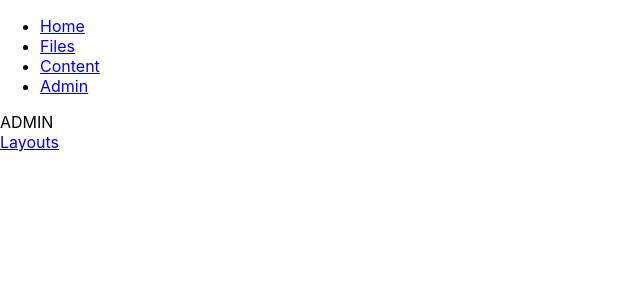
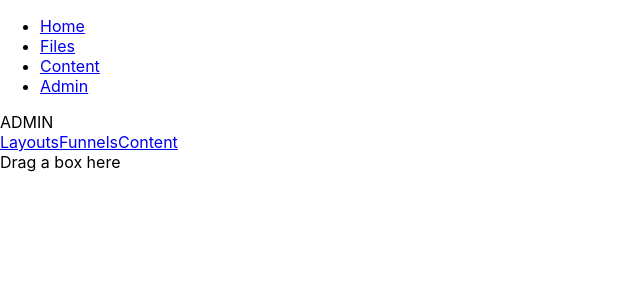
Before and after one commit to awf825/ExpressiveCMS, a React (Create React App) app in the folder client/: page /admin/funnels in a window 1280 px wide. Shown: the top 300 px of the page, without its empty margins (0-640 px from the left). Built offline with nearby package versions, Linux system fonts and the light colour scheme.

Commit message:
getting dnd together

```diff
--- a/client/package.json
+++ b/client/package.json
@@ -7,6 +7,8 @@
     "@testing-library/react": "^13.1.1",
     "@testing-library/user-event": "^13.5.0",
     "react": "^18.0.0",
+    "react-dnd": "^16.0.1",
+    "react-dnd-html5-backend": "^16.0.1",
     "react-dom": "^18.0.0",
     "react-router-dom": "^6.3.0",
     "react-scripts": "5.0.1",
--- a/client/src/admin/AdminDash.js
+++ b/client/src/admin/AdminDash.js
@@ -4,9 +4,9 @@ import {
     Route,
     Link
   } from "react-router-dom";
-import {
-    AdminLayouts
-} from "./routes/AdminLayouts"
+import { AdminLayouts } from "./routes/AdminLayouts"
+import { AdminFunnels } from "./routes/AdminFunnels"
+import { AdminContent } from "./routes/AdminContent"
 
 function AdminDash() {
     return (
@@ -14,11 +14,15 @@ function AdminDash() {
             ADMIN
             <nav>
             <Link to="layouts">Layouts</Link>
+            <Link to="funnels">Funnels</Link>
+            <Link to="content">Content</Link>
             </nav>
 
             <Routes>
             {/* <Route path=":id" element={<UserProfile />} /> */}
             <Route path="layouts" element={<AdminLayouts />} />
+            <Route path="funnels" element={<AdminFunnels />} />
+            <Route path="content" element={<AdminContent />} />
             </Routes>
         </div>
     )
--- /dev/null
+++ b/client/src/admin/components/dnd/DraggableBasket.js
@@ -0,0 +1,24 @@
+import React from 'react';
+import { useDrop } from 'react-dnd'
+
+export const DraggableBasket = () =>  {
+  const [{ canDrop, isOver }, drop] = useDrop(() => ({
+    // The type (or types) to accept - strings or symbols
+    accept: 'BOX',
+    // Props to collect
+    collect: (monitor) => ({
+      isOver: monitor.isOver(),
+      canDrop: monitor.canDrop()
+    })
+  }))
+
+  return (
+    <div
+      ref={drop}
+      role={'Dustbin'}
+      style={{ backgroundColor: isOver ? 'red' : 'white' }}
+    >
+      {canDrop ? 'Release to drop' : 'Drag a box here'}
+    </div>
+  )
+}
--- /dev/null
+++ b/client/src/admin/routes/AdminContent.js
@@ -0,0 +1,9 @@
+import React from 'react';
+
+export const AdminContent = () => {
+    return (
+      <div>
+        AdminContent
+      </div>
+    )
+}
--- /dev/null
+++ b/client/src/admin/routes/AdminFunnels.js
@@ -0,0 +1,16 @@
+import React from 'react';
+import { DndProvider } from 'react-dnd'
+import { HTML5Backend } from 'react-dnd-html5-backend'
+import { DraggableBasket } from '../components/dnd/DraggableBasket';
+
+/*
+    https://react-dnd.github.io/react-dnd/docs/tutorial#adding-drag-and-drop-interaction
+*/
+
+export const AdminFunnels = () => {
+    return (
+        <DndProvider backend={HTML5Backend}>
+           <DraggableBasket />
+        </DndProvider>
+    )
+}
```
Also changed, not shown: client/src/admin/components/dnd/DraggableCard.js (added, +21 -0 lines), 2 other files (tests, documents, lock files or other folders).
